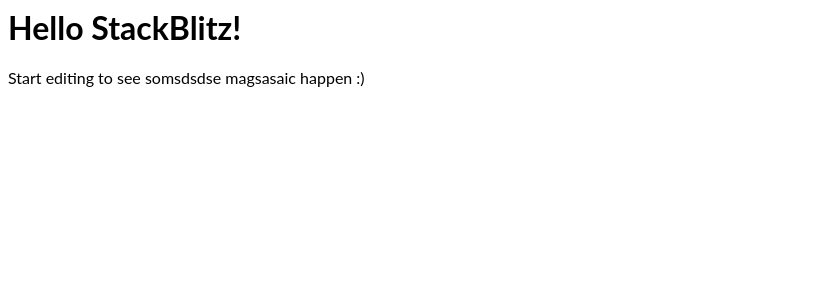
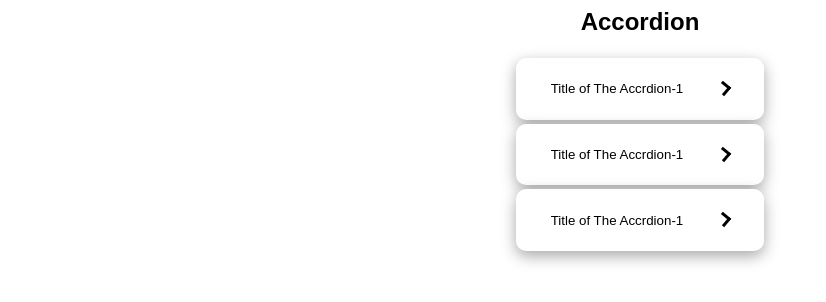
Before and after one commit to mohandand/React_Modal, a React (Create React App) app: page / in a window 1280 px wide. Shown: the top 302 px of the page, without its empty margins (0-826 px from the left). Built offline with nearby package versions, Linux system fonts and the light colour scheme.

Commit message:
1 file modified, 2 added, 1 deleted

```diff
--- /dev/null
+++ b/Accordion.js
@@ -0,0 +1,30 @@
+import React, { useState, useRef } from "react";
+import "./styles.css";
+
+export default function Accordion(props) {
+  const [height, setHeight] = useState("0px");
+  const [arrow, setArrow] = useState("sarrow");
+  const [active, setActive] = useState("accrdion");
+
+  let content = useRef(null);
+  function toggleContent() {
+    setHeight(height === "0px" ? `${content.current.scrollHeight}px` : "0px");
+    setArrow(height === "0px" ? "darrow" : "sarrow");
+    setActive(height === "0px" ? "accrdion active" : "accrdion");
+  }
+  return (
+    <div className="accrdion_section">
+      <button className={active} onClick={toggleContent}>
+        <p>{props.title}</p>
+        <span className={arrow}></span>
+      </button>
+      <div
+        ref={content}
+        style={{ maxHeight: `${height}` }}
+        className="accordion_content"
+      >
+        {props.content}
+      </div>
+    </div>
+  );
+}
--- a/App.tsx
+++ b/App.tsx
@@ -1,11 +1,27 @@
 import * as React from 'react';
-import './style.css';
+import './styles.css';
+import Accordion from './Accordion';
 
 export default function App() {
   return (
-    <div>
-      <h1>Hello StackBlitz!</h1>
-      <p>Start editing to see somsdsdse magsasaic happen :)</p>
+    <div className="App">
+      <div>
+        <h2>Accordion</h2>
+      </div>
+      <Accordion
+        title={'Title of The Accrdion-1 '}
+        content={'The coneten of Accrdion is funny'}
+      />
+      <Accordion
+        title={'Title of The Accrdion-1'}
+        content={
+          'The coneten of Accrdion is funny Online Grammar and Writing Checker To Help You Deliver Impeccable, Mistake-free Writing. Grammarly Has a Tool For Just About Every Kind Of Writing You Do. Try It Out For Yourself! Easily Improve Any Text. Fix Punctuation Errors. AI Writing Assistant. Improve Word Choice.'
+        }
+      />
+      <Accordion
+        title={'Title of The Accrdion-1'}
+        content={'The coneten of Accrdion is funny'}
+      />
     </div>
   );
 }
--- a/style.css
+++ /dev/null
@@ -1,3 +0,0 @@
-h1, p {
-  font-family: Lato;
-}
--- /dev/null
+++ b/styles.css
@@ -0,0 +1,48 @@
+.App {
+  font-family: sans-serif;
+  text-align: center;
+}
+.accrdion_section {
+  display: flex;
+  flex-direction: column;
+  margin: 0 auto;
+  max-width: 20%;
+}
+.accordion_content {
+  background-color: white;
+  overflow: hidden;
+  transition: max-height 0.6s ease;
+  border-radius: 10px;
+}
+.accrdion {
+  background-color: white;
+  box-shadow: rgba(0, 0, 0, 0.35) 0px 5px 15px;
+  display: flex;
+  justify-content: space-evenly;
+  border-radius: 10px;
+  border: none;
+  margin: 2px;
+  padding: 10px;
+}
+.accrdion:hover,
+.active {
+  background-color: palegreen;
+}
+.sarrow {
+  margin-left: 10px;
+  margin-top: 15px;
+  border-left: 0.2rem solid black;
+  border-bottom: 0.2rem solid black;
+  width: 0.5rem;
+  height: 0.5rem;
+  transform: rotate(220deg);
+}
+.darrow {
+  margin-left: 10px;
+  margin-top: 15px;
+  border-left: 0.2rem solid black;
+  border-bottom: 0.2rem solid black;
+  width: 0.5rem;
+  height: 0.5rem;
+  transform: rotate(315deg);
+}
```
